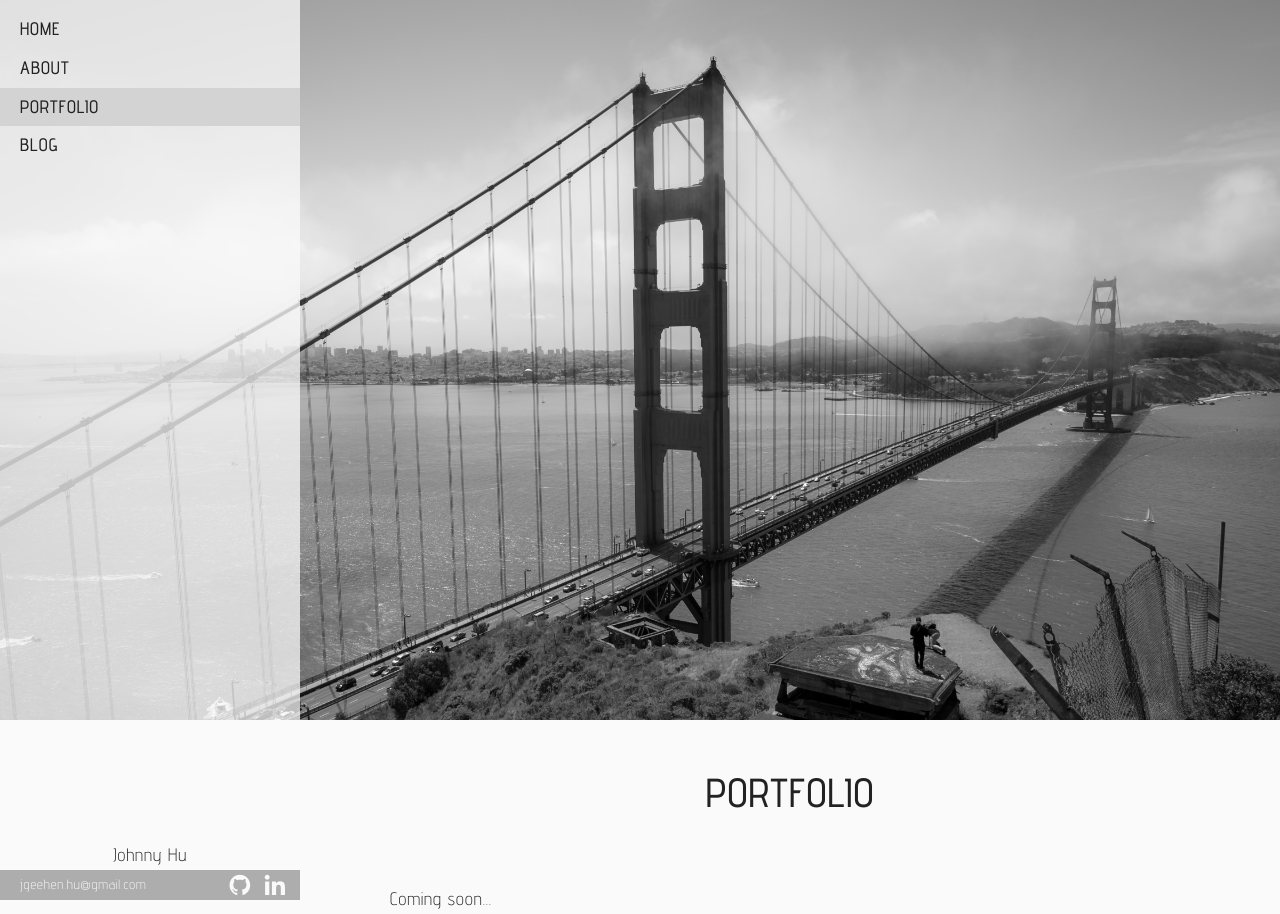
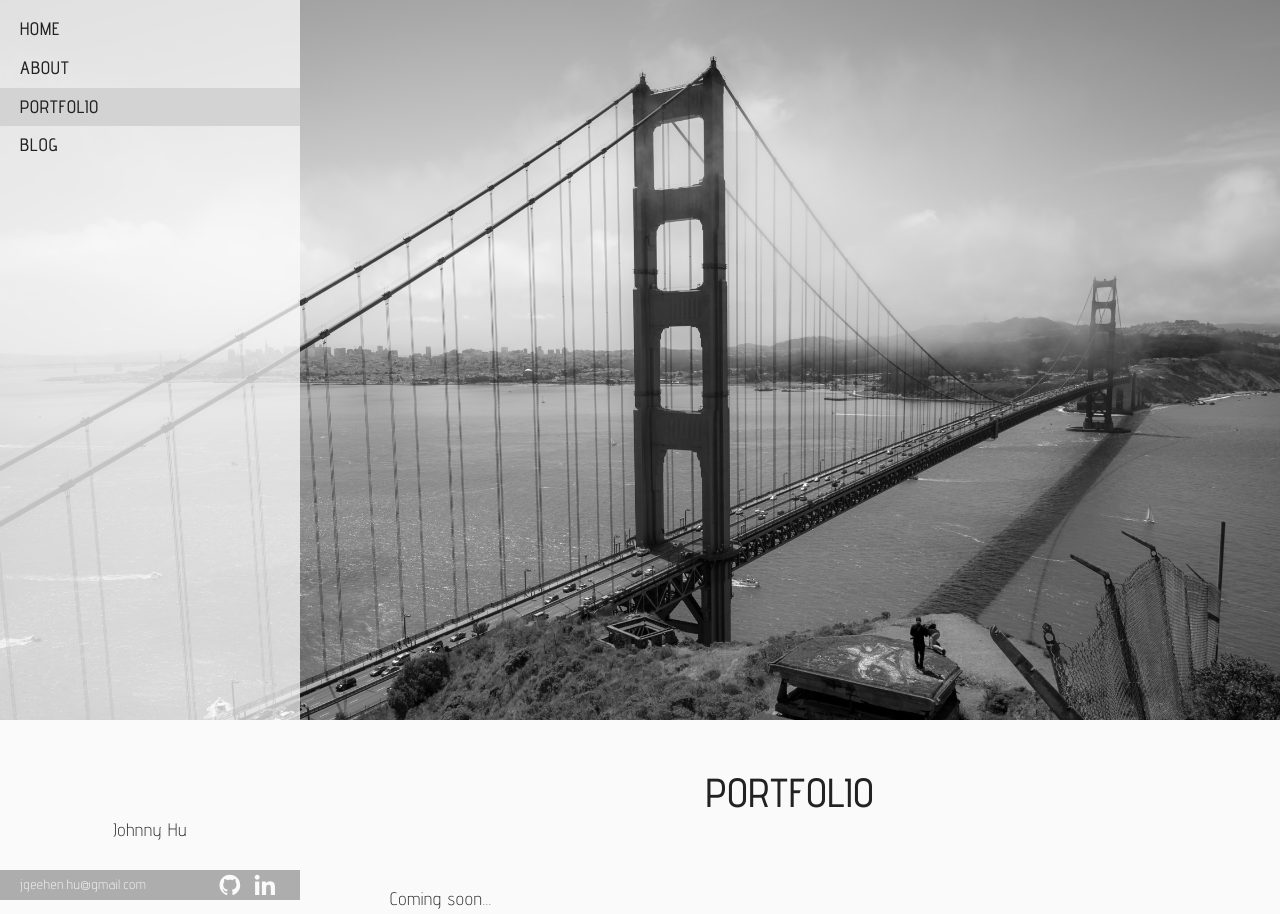
Before and after one commit to heyitsjhu/iamjhu.github.io, a Jekyll site: the page built from portfolio/index.html, in a window 1280 px wide. Built offline with Jekyll 4.4.1, drawn with Linux system fonts in a browser that asks for light colours.

Commit message:
Extract recent posts into partial and update some minor layout styles

```diff
--- a/_includes/head.html
+++ b/_includes/head.html
@@ -3,7 +3,7 @@
   <meta http-equiv="X-UA-Compatible" content="IE=edge">
   <meta name="viewport" content="width=device-width, initial-scale=1">
 
-  <title>{% if page.title %}{{ page.title | escape }}{% else %}{{ site.title | escape }}{% endif %}</title>
+  <title>{% if page.title %}{{ page.title | escape }} | Johnny Hu{% else %}{{ site.title | escape }}{% endif %}</title>
 
   {% include shim.html %}
 
--- a/_layouts/default.html
+++ b/_layouts/default.html
@@ -29,14 +29,7 @@
     </div>
 
     {% if page.url == '/' %}
-    <div class="sidebar__blog-listing">
-      <h3 class="sidebar__blog-listing__header">Recent Posts</h3>
-      <ul class="sidebar__blog-list">
-        {% for post in site.posts limit:3 %}
-          <li><a href="{{ post.url }}">{{ post.title }}</a></li>
-        {% endfor %}
-      </ul>
-    </div>
+      {% include recent_posts.html limit=3 %}
     {% endif %}
 
     {% include sidebar_footer.html %}
--- a/_sass/_base.scss
+++ b/_sass/_base.scss
@@ -172,7 +172,7 @@ td > pre {
 
 footer {
     width: 100%;
-    padding: 0 10px 0 20px;
+    padding: 0 20px;
     background-color: $grey-color-dark;
     font-size: $smaller-font-size;
     color: $text-color-light;
--- a/_sass/_layout.scss
+++ b/_sass/_layout.scss
@@ -47,7 +47,8 @@
 }
 
 .sidebar__brand {
-    align-self: center;
+    padding: 25px 0;
+    margin: 0 auto;
 }
 
 .sidebar__blog-listing {
```
Also changed, not shown: _includes/recent_posts.html (added, +8 -0 lines).
